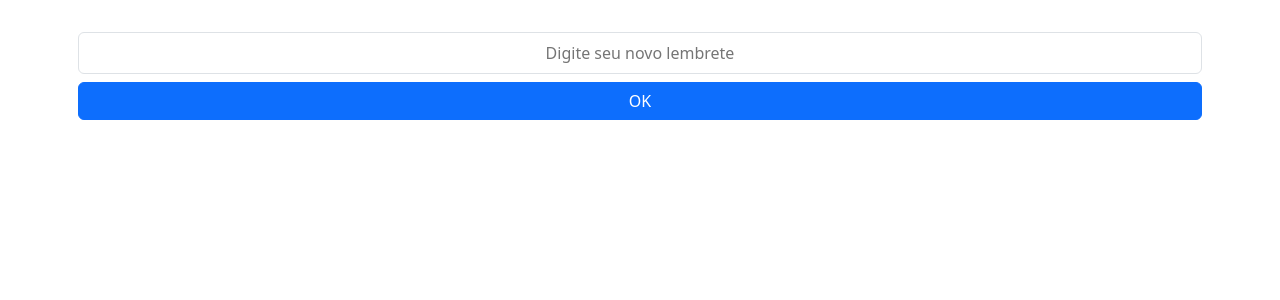
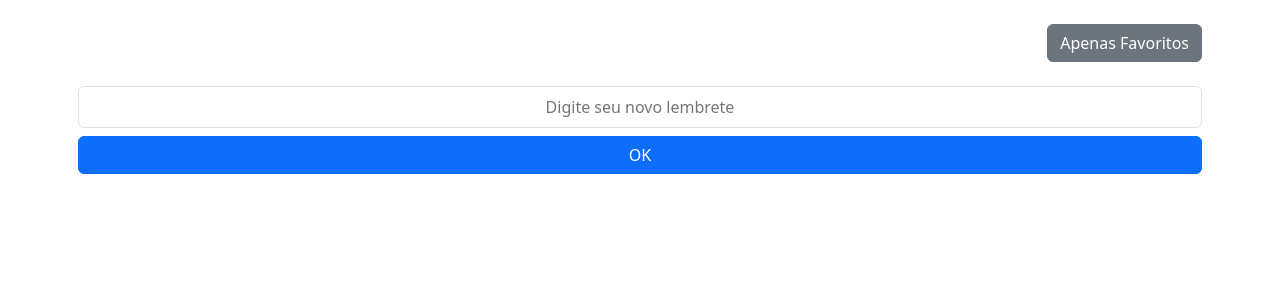
Before and after one commit to liamatsubara/pdmn_p1, a React (Vite) app: page / in a window 1280 px wide. Shown: the top 300 px of the page. Built offline with nearby package versions, Linux system fonts and the light colour scheme.

Commit message:
feat(p1): filtra lembretes

```diff
--- a/src/App.jsx
+++ b/src/App.jsx
@@ -9,6 +9,7 @@ class App extends React.Component {
 
     this.state = {
       lembretes: [],
+      filtro: 'todos',
     }
   }
 
@@ -42,13 +43,38 @@ class App extends React.Component {
     })
   }
 
+  alternarFiltro = () => {
+    this.setState(prevState => ({
+      filtro: prevState.filtro === 'todos' ? 'favoritos' : 'todos'
+    }))
+  }
+
   render() {
+
+    const lembretes = this.state.lembretes
+    const filtro = this.state.filtro
+    let lembretesFiltrados
+
+    if(this.state.filtro === 'todos'){
+      lembretesFiltrados = this.state.lembretes
+    } else {
+      lembretesFiltrados = this.state.lembretes.filter(lembrete => lembrete.favorito === true)
+    }
+
+
     return (
       <div className="container px-2 mt-4">
+        <div className="d-flex justify-content-end mb-3">
+          <button className="btn btn-secondary" onClick={this.alternarFiltro}>
+            {filtro === 'todos' ? 'Apenas Favoritos' : 'Todos'}
+          </button>
+        </div>
+
         <LembreteLista
-          lembretes={this.state.lembretes}
+          lembretes={lembretesFiltrados}
           onRemoveLembrete={this.removeLembrete}
           onAlternaFavorito={this.isFavorito}/>
+
         <LembreteEntrada onAddLembrete={this.addLembrete}/>
       </div>
     )
```
